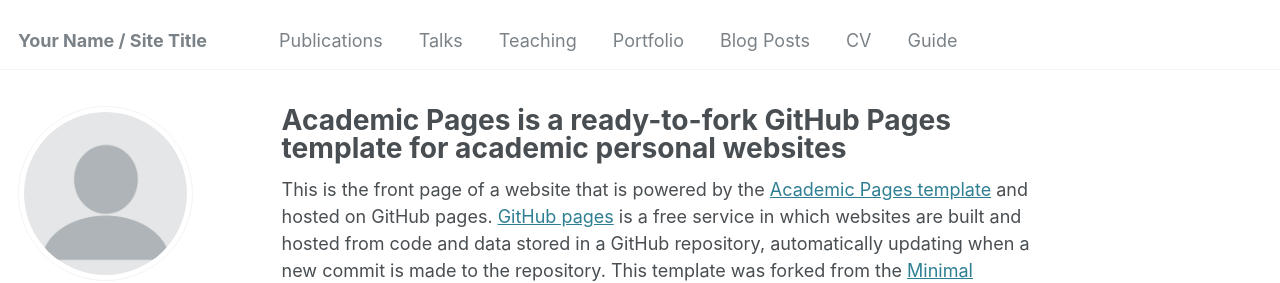
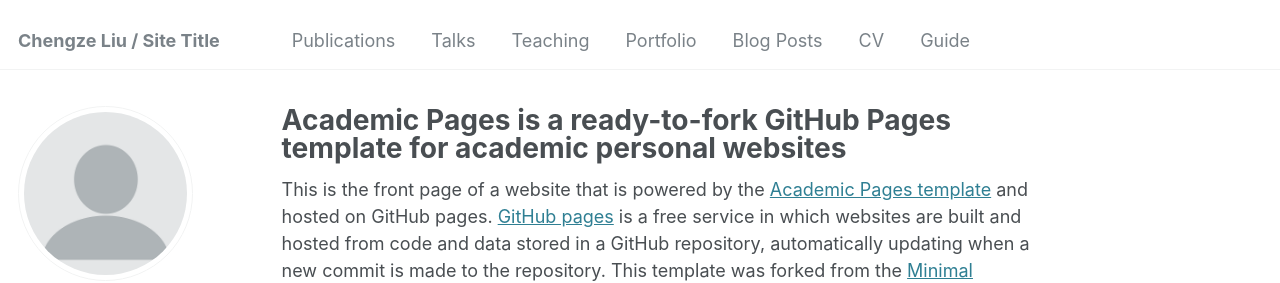
Before and after one commit to chengze24/chengze24.github.io, a Jekyll site: the page built from _pages/about.md, in a window 1280 px wide. Shown: the top 283 px of the page. Built offline with Jekyll 4.4.1, drawn with Linux system fonts in a browser that asks for light colours; some web fonts are replaced.

Commit message:
Update _config.yml

```diff
--- a/_config.yml
+++ b/_config.yml
@@ -8,7 +8,7 @@
 
 # Basic Site Settings
 locale                   : "en-US"
-title                    : "Your Name / Site Title"
+title                    : "Chengze Liu / Site Title"
 title_separator          : "-"
 name                     : &name "Your Name"
 description              : &description "personal description"
```
